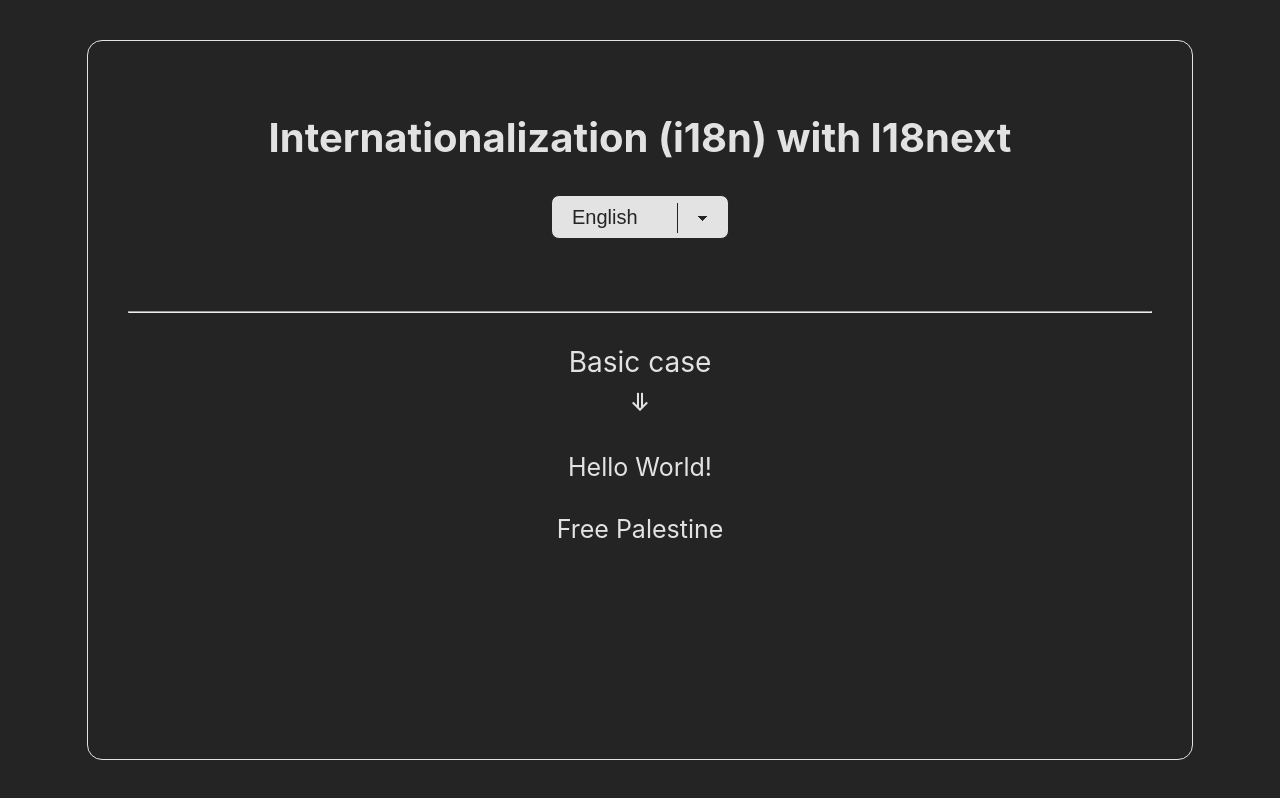
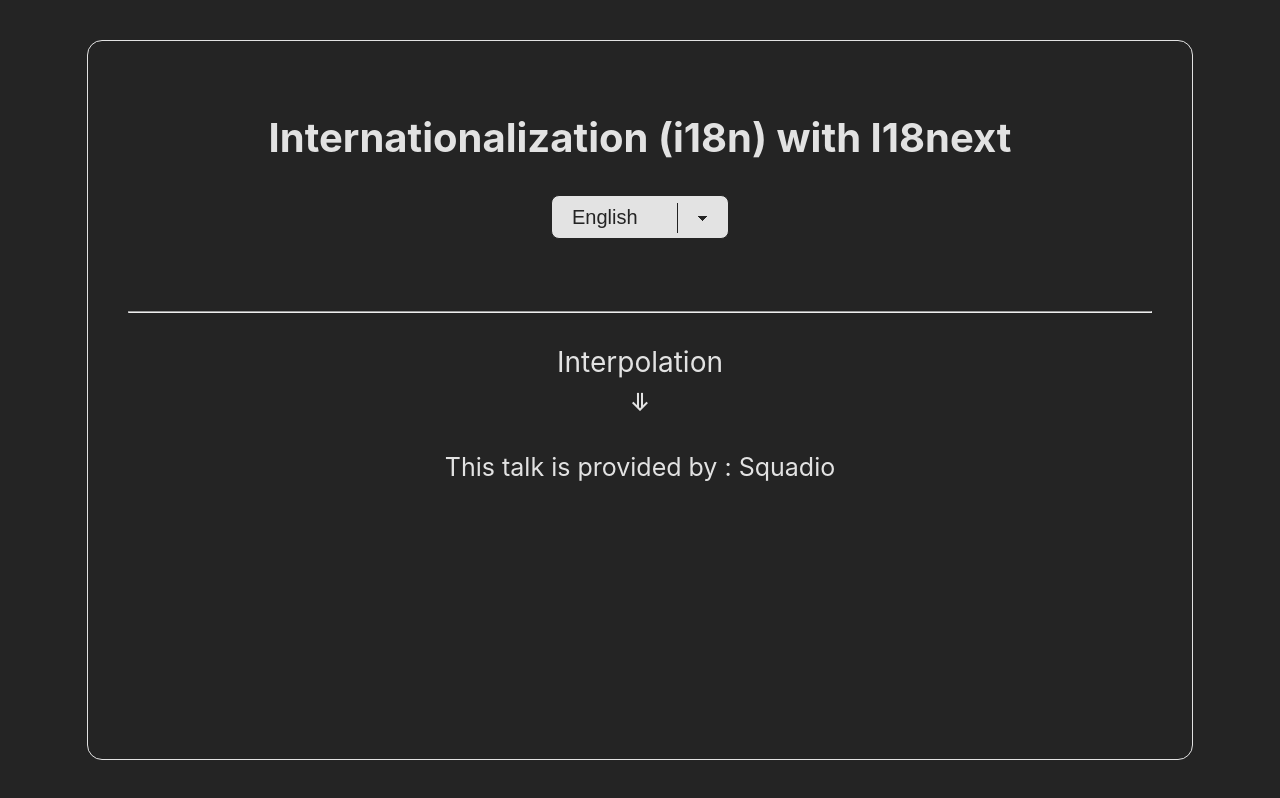
Before and after one commit to Ahmed-Elbessfy/i18next-react, a React (Vite) app: page / in a window 1280 px wide. Shown: the top 798 px of the page. Built offline with nearby package versions, Linux system fonts and the light colour scheme.

Commit message:
config interpolation example

```diff
--- a/src/App.tsx
+++ b/src/App.tsx
@@ -18,13 +18,24 @@
 
       <hr />
 
-      <div>
+      {/* <div>
         <p className="heading">
           Basic case
           <span>=&gt;</span>
         </p>
         <p>{t("greeting")}</p>
         <p>{t("freePalestine")}</p>
+      </div> */}
+
+      <div>
+        <p className="heading">
+          Interpolation <span>=&gt;</span>
+        </p>
+        <p dir={i18n.language === "ar" ? "rtl" : "ltr"}>
+          {t("talkSource", {
+            providerName: "Squadio",
+          })}
+        </p>
       </div>
     </div>
   );
--- a/src/locales/ar/ar_content.json
+++ b/src/locales/ar/ar_content.json
@@ -1,4 +1,5 @@
 {
   "greeting": "مرحبا أيها العالم",
-  "freePalestine": "فلسطين حرة"
+  "freePalestine": "فلسطين حرة",
+  "talkSource": "هذه المحاضرة مقدمة من : {{providerName}}"
 }
--- a/src/locales/en/en_content.json
+++ b/src/locales/en/en_content.json
@@ -1,4 +1,5 @@
 {
   "greeting": "Hello World!",
-  "freePalestine": "Free Palestine"
+  "freePalestine": "Free Palestine",
+  "talkSource": "This talk is provided by : {{providerName}}"
 }
```
